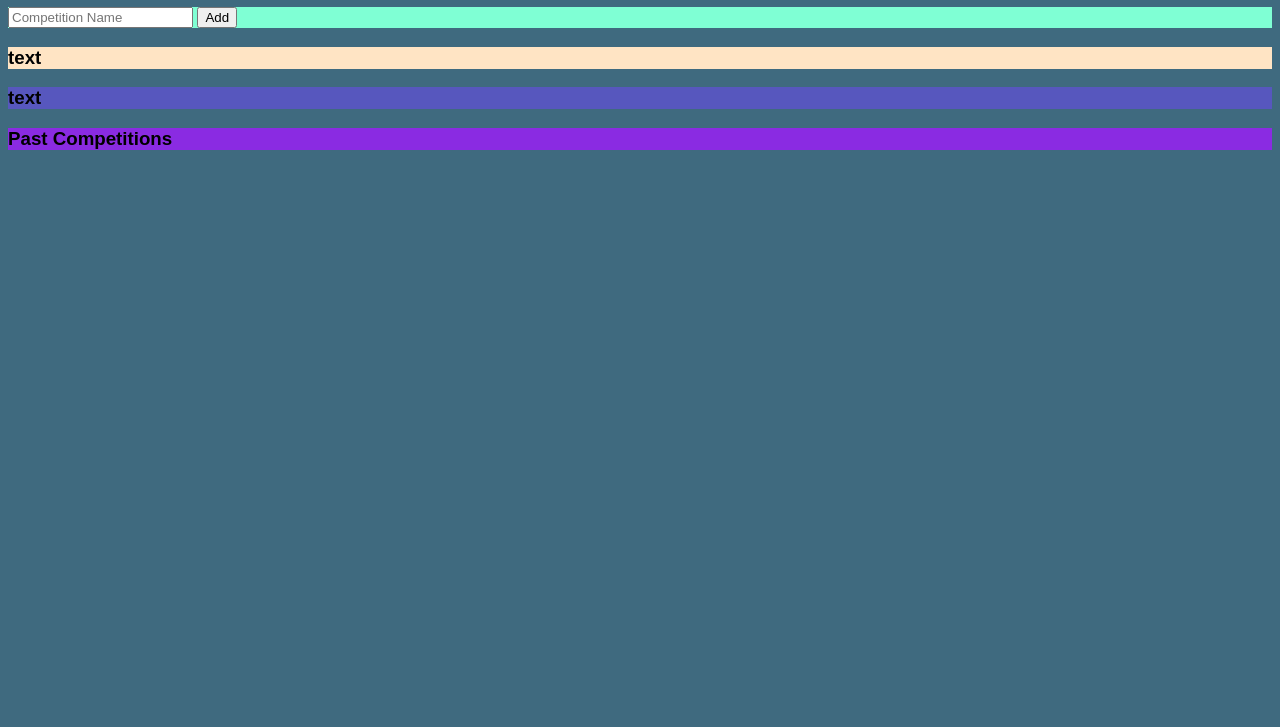
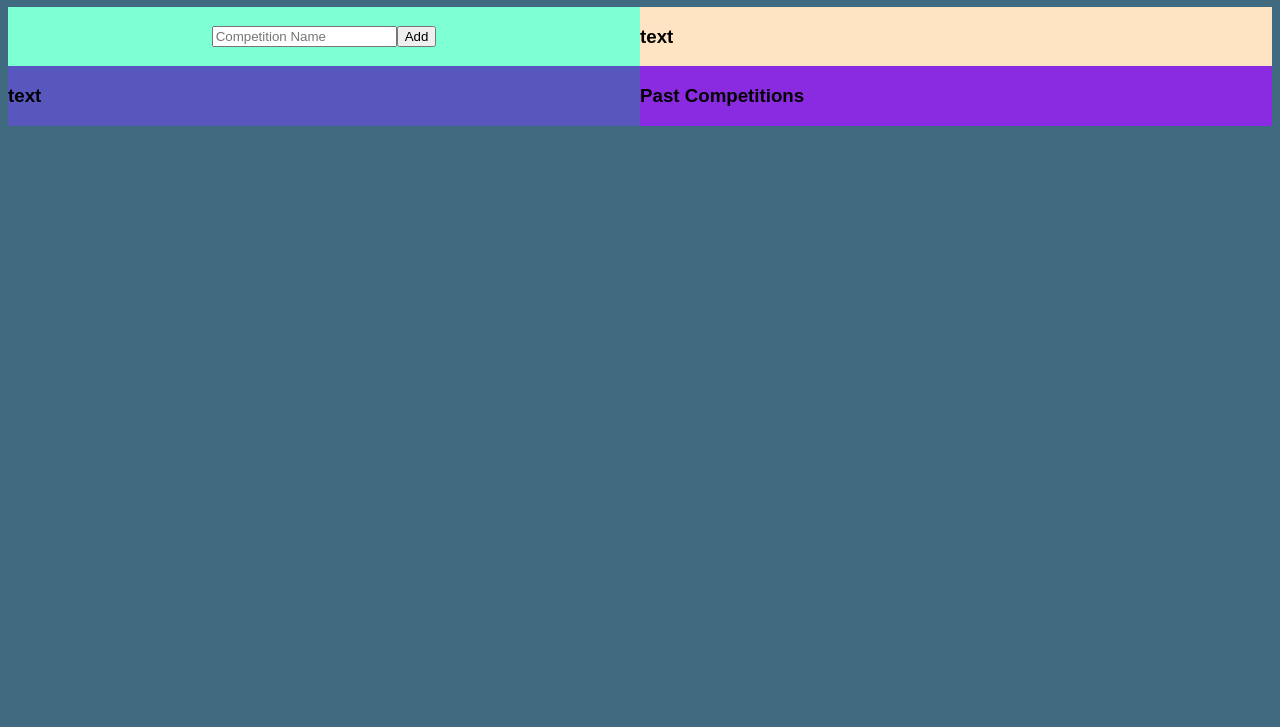
Before and after one commit to Emilykidd3/competition, a plain HTML site: page index.html in a window 1280 px wide. Shown: the part 73-800 px from the top of the page. Drawn offline with Linux system fonts and the light colour scheme.

Commit message:
updated css so divs are a grid, updated spacing/ centering

```diff
--- a/assets/style.css
+++ b/assets/style.css
@@ -7,23 +7,37 @@ h1 {
     letter-spacing: 2px;
 }
 
-.center {
+main {
+    display: flex;
+    flex-wrap: wrap;
+}
+
+.center-vertically {
     display: flex;
     align-items: center;
 }
 
+.center-horizontally {
+    display: flex;
+    justify-content: center;
+}
+
 #add-comp-div{
     background-color: aquamarine;
+    width: 50%;
 }
 
 #div-2 {
     background-color: bisque;
+    width: 50%;
 }
 
 #div-3 {
     background-color: rgb(87, 87, 190);
+    width: 50%;
 }
 
 #tracker-div{
     background-color: blueviolet;
+    width: 50%;
 }
--- a/index.html
+++ b/index.html
@@ -9,10 +9,10 @@
 </head>
 <body>
     <header>
-        <h1 class="center">COMPETITION TRACKER</h1>
+        <h1 class="center-vertically">COMPETITION TRACKER</h1>
     </header>
     <main>
-        <form id="add-comp-div">
+        <form id="add-comp-div" class="center-horizontally center-vertically">
             <input type="text" id="add-comp-input" name="new-comp" placeholder="Competition Name">
             <button id="add-comp-button">Add</button>
         </form>
```
